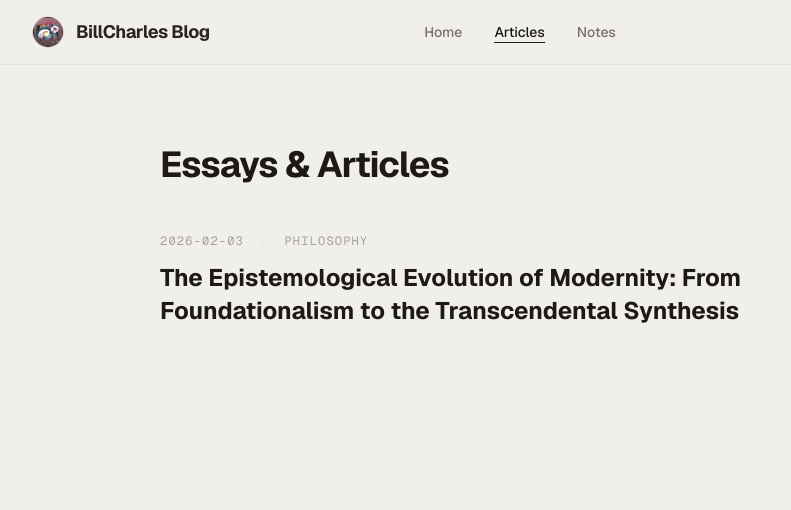
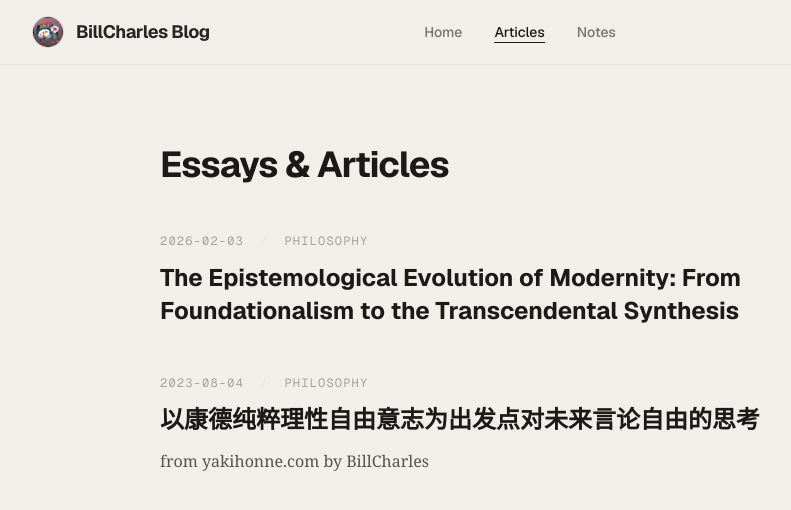
Before and after one commit to UYMIDGameStudio/billcharles-blog, a Next.js app: page /articles in a window 1280 px wide. Shown: the top 510 px of the page, without its empty margins (120-911 px from the left). Built offline with nearby package versions, Linux system fonts and the light colour scheme.

Commit message:
feat: 文章列表改为同步读取 Markdown

```diff
--- a/app/articles/page.tsx
+++ b/app/articles/page.tsx
@@ -1,17 +1,10 @@
+// app/articles/page.tsx
 import Image from 'next/image';
 import Link from 'next/link';
+import { getAllPosts } from '@/lib/posts';   // ← 确保路径正确
 
 export default function Archive() {
-  const posts = [
-    {
-      title: "The Epistemological Evolution of Modernity: From Foundationalism to the Transcendental Synthesis",
-      slug: "psychoanalysis-intro",
-      date: "2026-02-03",
-      excerpt: "",
-      category: "Philosophy"
-    },
-
-  ];
+  const posts = getAllPosts();   // ← 直接同步调用，极简！
 
   return (
     <main className="min-h-screen bg-[#F1EFEA] text-stone-900 font-serif pb-20">
@@ -36,7 +29,10 @@ export default function Archive() {
         <h1 className="text-4xl font-bold font-sans tracking-tight mb-12">Essays & Articles</h1>
 
         <div className="space-y-12">
-          {posts.map((post) => (
+          {posts.length === 0 ? (
+            <p className="text-stone-500 italic">暂无文章，敬请期待…</p>
+          ) : (
+            posts.map((post) => (
               <Link key={post.slug} href={`/articles/${post.slug}`} className="block group">
                 <article className="space-y-3">
                   <div className="flex items-center gap-4 text-xs font-mono text-stone-400 uppercase tracking-widest">
@@ -47,10 +43,13 @@ export default function Archive() {
                   <h2 className="text-2xl font-bold font-sans group-hover:text-stone-500 transition-colors leading-snug">
                     {post.title}
                   </h2>
+                  {post.excerpt && (
                     <p className="text-stone-600 leading-relaxed max-w-xl">{post.excerpt}</p>
+                  )}
                 </article>
               </Link>
-          ))}
+            ))
+          )}
         </div>
       </section>
     </main>
--- /dev/null
+++ b/lib/posts.ts
@@ -0,0 +1,41 @@
+// lib/posts.ts
+import fs from 'fs';
+import path from 'path';
+import matter from 'gray-matter';
+
+const contentDirectory = path.join(process.cwd(), 'content');
+
+export type Post = {
+  slug: string;
+  title: string;
+  date: string;
+  category: string;     // "Cryptography Column" 或 "Humanities Column"
+  excerpt?: string;
+};
+
+export function getAllPosts(): Post[] {
+  const fileNames = fs.readdirSync(contentDirectory);
+  const allPostsData = fileNames
+    .filter((fileName) => fileName.endsWith('.md'))
+    .map((fileName) => {
+      const slug = fileName.replace(/\.md$/, '');
+      const fullPath = path.join(contentDirectory, fileName);
+      const fileContents = fs.readFileSync(fullPath, 'utf8');
+      const { data } = matter(fileContents);
+
+      return {
+        slug,
+        title: data.title || '未命名文章',
+        date: data.date || new Date().toISOString().split('T')[0],
+        category: data.category || 'Uncategorized',
+        excerpt: data.excerpt,
+      } as Post;
+    });
+
+  // 按日期最新在前排序
+  return allPostsData.sort((a, b) => new Date(b.date).getTime() - new Date(a.date).getTime());
+}
+
+export function getPostsByCategory(category: string): Post[] {
+  return getAllPosts().filter((post) => post.category === category);
+}
```
Lines whose indentation alone changed are shown as unchanged.
